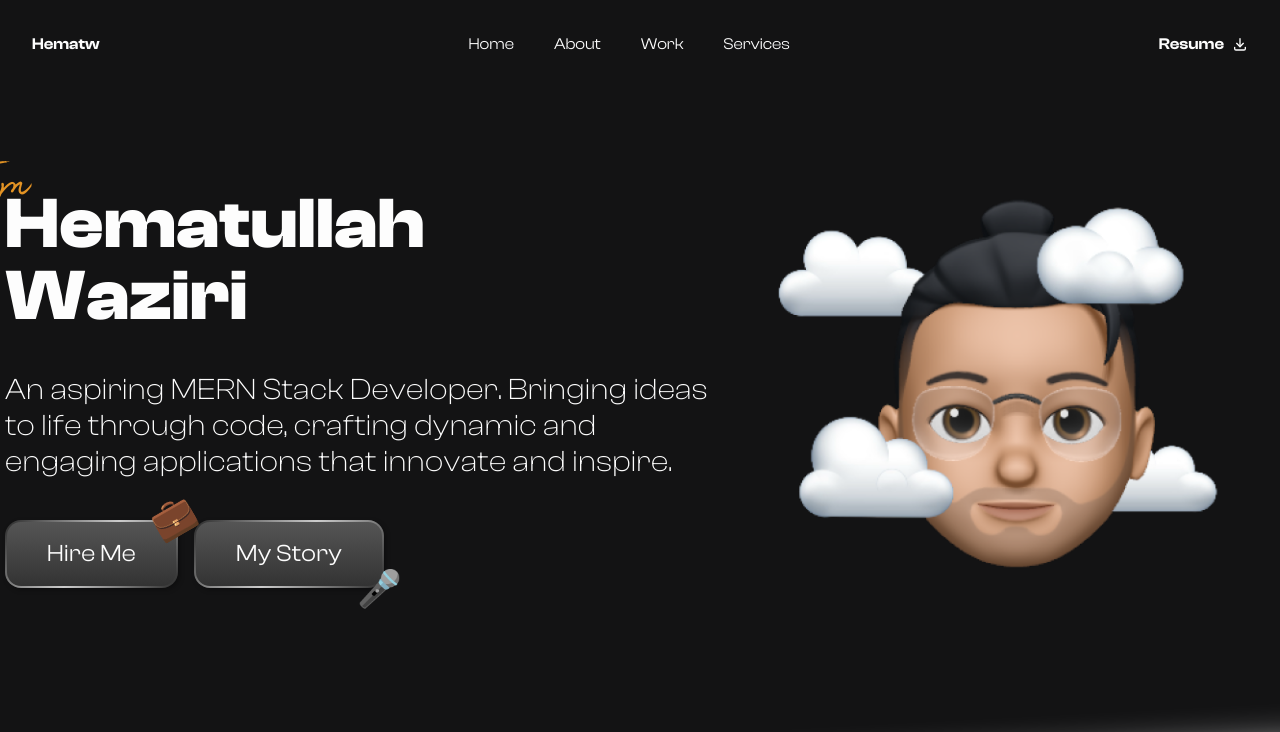
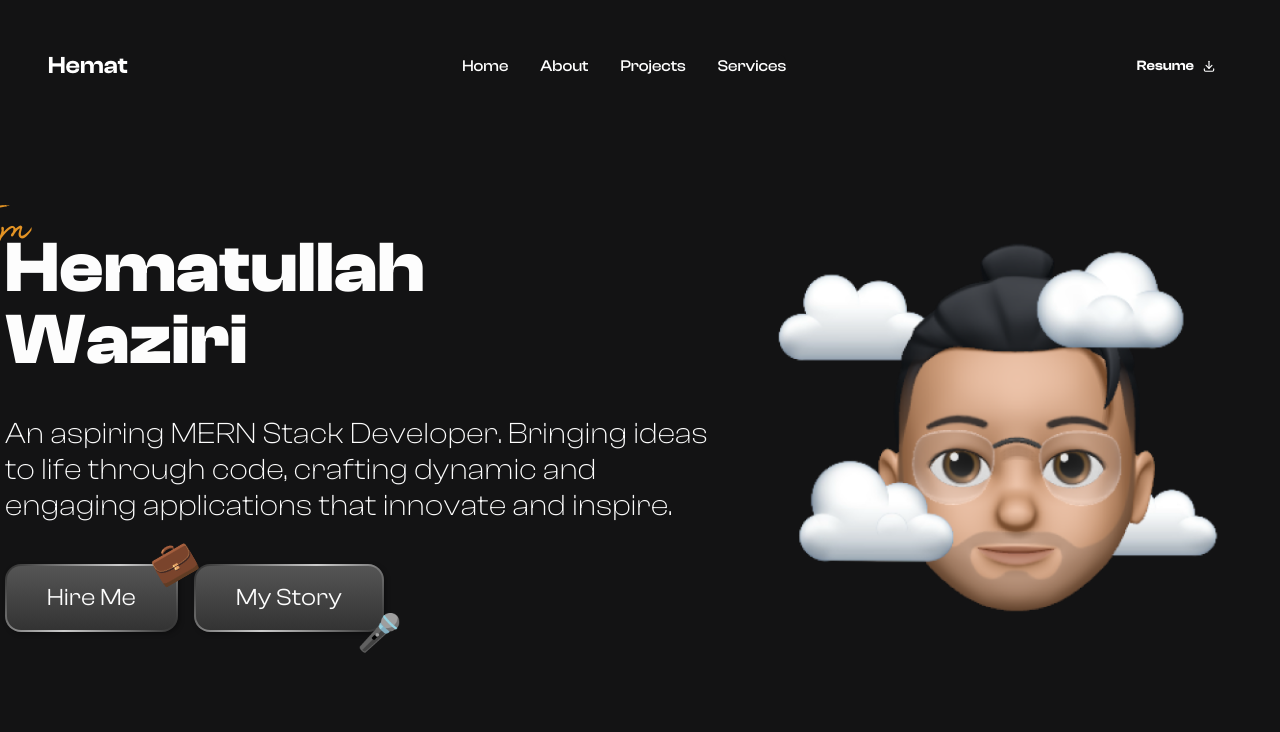
Before and after one commit to hematw/Portfolio, a React (Vite) app: page / in a window 1280 px wide. Shown: the top 732 px of the page. Built offline with nearby package versions, Linux system fonts and the light colour scheme; a web font is replaced by a local one.

Commit message:
humburger menu

```diff
--- a/index.html
+++ b/index.html
@@ -5,12 +5,14 @@
   <meta charset="UTF-8" />
   <link rel="icon" type="image/svg+xml" href="/vite.svg" />
   <meta name="viewport" content="width=device-width, initial-scale=1.0" />
+  <link href="https://cdn.jsdelivr.net/npm/flowbite@2.4.1/dist/flowbite.min.css" rel="stylesheet" />
   <title>React</title>
 </head>
 
 <body>
   <div id="root"></div>
   <script type="module" src="/src/main.jsx"></script>
+  <script src="https://cdn.jsdelivr.net/npm/flowbite@2.4.1/dist/flowbite.min.js"></script>
 </body>
 
 </html>
--- a/src/App.css
+++ b/src/App.css
@@ -1,4 +1,9 @@
 @import url("./assets/css/clash-display.css");
+
+html {
+    scroll-behavior: smooth;
+
+}
 
 body {
     font-family: 'ClashDisplay', sans-serif;
--- a/src/components/Footer.jsx
+++ b/src/components/Footer.jsx
@@ -1,31 +1,33 @@
 export default function Footer() {
     return (
-        <footer className="px-4 md:px-10 mt-10">
-            <div className="flex gap-6 bg-gradient-to-t from-neutral-950 to-neutral-500 border-2 rounded-t-xl border-zinc-500 p-4 md:items-center flex-col md:flex-row">
-                <div className="w-1/3">
-                    <img src="/hero_avatar.png" alt="" />
+        <footer className="p-4 md:p-10 mt-10">
+            <div className=" p-4 bg-gradient-to-t from-neutral-950 to-neutral-500 border-2 rounded-xl border-zinc-500 md:p-10 md:pb-0">
+                <div className="flex gap-6 md:items-center flex-col md:flex-row justify-around">
+                    <div className="w-1/3 flex-grow">
+                        <img src="/hero_avatar.png" alt="" className="md:w-72 m-auto" />
                     </div>
-                <div className="flex gap-2">
-                    <div className="text-sm w-1/2">
+                    <div className="flex gap-2 flex-grow md:text-right">
+                        <div className="text-sm md:text-lg w-1/2">
                             <h3 className="font-semibold">Professional Links</h3>
                             <ul className="text-neutral-300 font-thin ">
-                            <li className="mt-2"><a href="www.linkedin.com/hematw">LinkedIn</a></li>
-                            <li className="mt-2"><a href="www.x.com/_hematw">Twitter</a></li>
-                            <li className="mt-2"><a href="www.github.com/hematw">Github</a></li>
-                            <li className="mt-2"><a href="www.linkedin.com/hematw">LinkedIn</a></li>
+                                <li className="mt-2 md:mt-6"><a href="https://www.linkedin.com/in/hematw" target="_blank">LinkedIn</a></li>
+                                <li className="mt-2 md:mt-6"><a href="https://www.x.com/_hematw" target="_blank">Twitter</a></li>
+                                <li className="mt-2 md:mt-6"><a href="https://www.github.com/hematw" target="_blank">Github</a></li>
+                                <li className="mt-2 md:mt-6"><a href="mailto:hematking12@gmail.com" target="_blank">Send Email</a></li>
                             </ul>
                         </div>
-                    <div  className="text-sm w-1/2">
+                        <div className="text-sm md:text-lg w-1/2">
                             <h3 className="font-semibold">Quick Menu</h3>
                             <ul className="text-neutral-300 font-thin ">
-                            <li className="mt-2"><a href="www.linkedin.com/hematw">Home</a></li>
-                            <li className="mt-2"><a href="www.x.com/_hematw">About</a></li>
-                            <li className="mt-2"><a href="www.github.com/hematw">Projects</a></li>
-                            <li className="mt-2"><a href="www.linkedin.com/hematw">Services</a></li>
+                                <li className="mt-2 md:mt-6"><a href="#home">Home</a></li>
+                                <li className="mt-2 md:mt-6"><a href="#about">About</a></li>
+                                <li className="mt-2 md:mt-6"><a href="#projects">Projects</a></li>
+                                <li className="mt-2 md:mt-6"><a href="#services">Services</a></li>
                             </ul>
                         </div>
                     </div>
-            <div className="text-sm text-neutral-300 py-2 border-t-2">
+                </div>
+                <div className="text-sm text-neutral-300 py-6 border-t-2 mt-8">
                     &copy;{new Date().getFullYear()} Hematullah Waziri. All Right Reserved
                 </div>
             </div>
--- a/src/components/Header.jsx
+++ b/src/components/Header.jsx
@@ -2,25 +2,89 @@ import { TbDownload } from "react-icons/tb";
 
 export default function Header() {
     return (
-        <header className="flex justify-between p-8">
-            <h1 className="font-semibold">Hematw</h1>
+        <header className="flex justify-between p-8  relative">
+            <nav class=" border-gray-200 w-full">
+                <div class="max-w-screen-xl flex flex-wrap items-center justify-between mx-auto p-4">
+                    <a
+                        href="https://flowbite.com/"
+                        class="flex items-center space-x-3 rtl:space-x-reverse">
+                        <span
+                            class="self-center text-2xl font-semibold whitespace-nowrap text-white">
+                            Hemat
+                        </span>
+                    </a>
+                    <div class="flex md:order-2 space-x-3 md:space-x-0 rtl:space-x-reverse">
+                        <a
+                            href="/ejs.pdf"
+                            download type="button"
+                            class="text-white focus:ring-4 focus:outline-none focus:ring-blue-300 rounded-lg text-sm px-4 py-2 text-center  flex font-semibold items-center">
+                            Resume
+                            <span
+                                className="ml-2"><TbDownload />
+                            </span>
 
-            <nav>
-                <ul className="flex gap-10">
-                    <li><a href="#home">Home</a></li>
-                    <li><a href="#about">About</a></li>
-                    <li><a href="#projects">Work</a></li>
-                    <li><a href="#services">Services</a></li>
-                </ul>
+                        </a>
+                        <button
+                            data-collapse-toggle="navbar-cta"
+                            type="button"
+                            class="inline-flex items-center p-2 w-10 h-10 justify-center text-sm text-white rounded-lg md:hidden focus:outline-none focus:ring-2 hover:bg-white-700 focus:ring-white"
+                            aria-controls="navbar-cta"
+                            aria-expanded="false">
+                            <span
+                                class="sr-only">
+                                Open main menu
+                            </span>
+                            <svg
+                                class="w-5 h-5"
+                                aria-hidden="true"
+                                xmlns="http://www.w3.org/2000/svg"
+                                fill="none"
+                                viewBox="0 0 17 14">
+                                <path
+                                    stroke="currentColor"
+                                    stroke-linecap="round"
+                                    stroke-linejoin="round"
+                                    stroke-width="2"
+                                    d="M1 1h15M1 7h15M1 13h15" />
+                            </svg>
+                        </button>
+                    </div>
+                    <div class="items-center justify-between hidden w-full md:flex md:w-auto md:order-1" id="navbar-cta">
+                        <ul class="w-full flex bg-[#131314] flex-col font-medium p-4 md:p-0 mt-4 border border-gray-100 rounded-lg md:space-x-8 rtl:space-x-reverse md:flex-row md:mt-0 md:border-0">
+                            <li>
+                                <a
+                                    href="#home"
+                                    class="block py-2 px-3 md:p-0 md:hover:bg-transparent md:hover:scale-105 text-white hover:bg-gray-700 hover:text-white  border-gray-700"
+                                    aria-current="page">
+                                    Home</a>
+                            </li>
+                            <li>
+                                <a
+                                    href="#about"
+                                    class="block py-2 px-3 md:p-0 md:hover:bg-transparent md:hover:scale-105 text-white hover:bg-gray-700 hover:text-white  border-gray-700">
+                                    About
+                                </a>
+                            </li>
+                            <li>
+                                <a
+                                    href="#projects"
+                                    class="block py-2 px-3 md:p-0 md:hover:bg-transparent md:hover:scale-105 text-white hover:bg-gray-700 hover:text-white border-gray-700">
+                                    Projects
+                                </a>
+                            </li>
+                            <li>
+                                <a
+                                    href="#services"
+                                    class="block py-2 px-3 md:p-0 md:hover:bg-transparent md:hover:scale-105 text-white hover:bg-gray-700 hover:text-white border-gray-700">
+                                    Services
+                                </a>
+                            </li>
+                        </ul>
+                    </div>
+                </div>
             </nav>
 
-            <a
-                className="flex font-semibold items-center"
-                href="/ejs.pdf"
-                download>
-                Resume
-                <span className="ml-2"><TbDownload /></span>
-            </a>
+
         </header>
     )
 }
--- a/src/components/Projects.jsx
+++ b/src/components/Projects.jsx
@@ -3,7 +3,7 @@ import Services from "./Services";
 export default function Projects() {
     return (
         <div
-            id="project"
+            id="projects"
             className="m-auto p-10">
             <div>
                 <h1 className="text-center md:text-left font-semibold text-3xl underline md:text-5xl">
```
Lines whose indentation alone changed are shown as unchanged.
